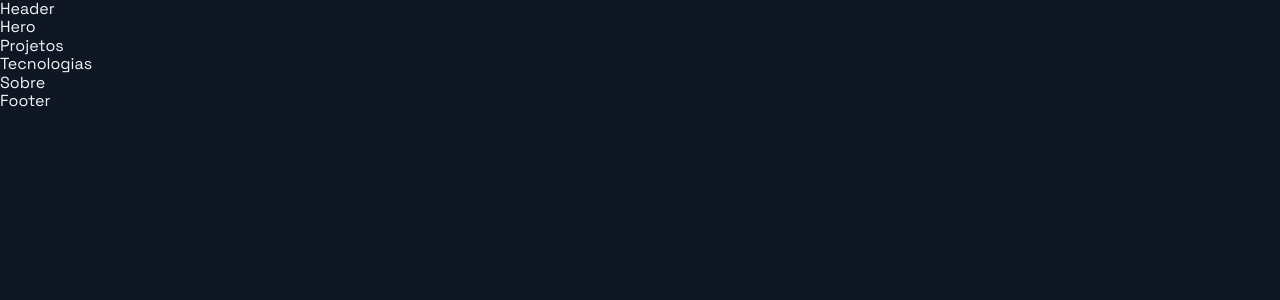
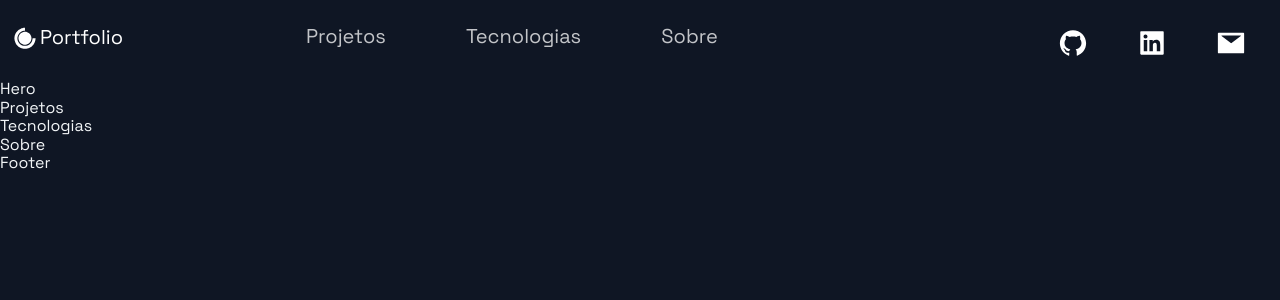
Before and after one commit to GabrielLSobreira/portfolio, a Next.js app: page / in a window 1280 px wide. Shown: the top 300 px of the page. Built offline with nearby package versions, Linux system fonts and the light colour scheme.

Commit message:
feat: adição das informações e estilos ao header

```diff
--- a/src/components/Header/Header.js
+++ b/src/components/Header/Header.js
@@ -13,6 +13,50 @@ import {
   Span,
 } from './HeaderStyles';
 
-const Header = () => <div>Header</div>;
+const Header = () => (
+  <Container>
+    <Div1>
+      <Link href="/">
+        <a>
+          <DiCssdeck size="3rem" /> <Span>Portfolio</Span>
+        </a>
+      </Link>
+    </Div1>
+    <Div2>
+      <li>
+        <Link href="#projects">
+          <NavLink>Projetos</NavLink>
+        </Link>
+      </li>
+      <li>
+        <Link href="#tech">
+          <NavLink>Tecnologias</NavLink>
+        </Link>
+      </li>
+      <li>
+        <Link href="#about">
+          <NavLink>Sobre</NavLink>
+        </Link>
+      </li>
+    </Div2>
+    <Div3>
+      <SocialIcons href="https://github.com/GabrielLSobreira" target="_blank">
+        <AiFillGithub size="3rem" />
+      </SocialIcons>
+      <SocialIcons
+        href="https://www.linkedin.com/in/gabriel-sobreira-b584a9178"
+        target="_blank"
+      >
+        <AiFillLinkedin size="3rem" />
+      </SocialIcons>
+      <SocialIcons
+        href="mailto:gabriellaranjasobreira@gmail.com"
+        target="_blank"
+      >
+        <AiFillMail size="3rem" />
+      </SocialIcons>
+    </Div3>
+  </Container>
+);
 
 export default Header;
```
